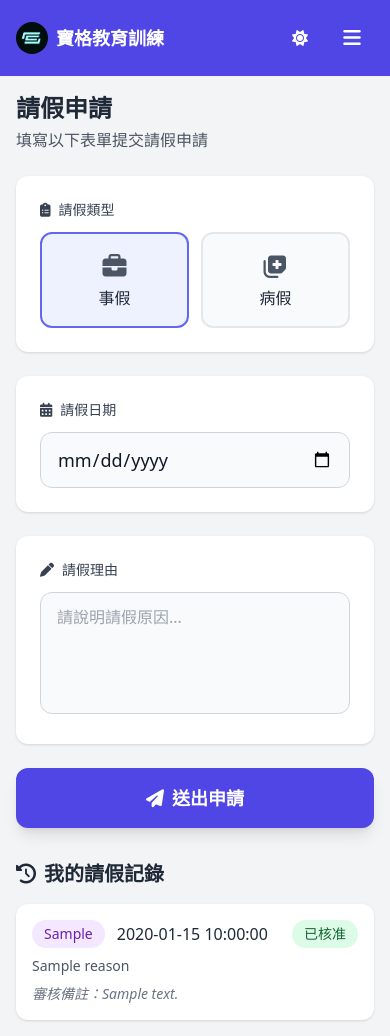
After one commit to Bryant88888888/ai-coach, a FastAPI app: template app/templates/leave_form.html in a window 390 px wide. The commit adds this page. Run offline with FastAPI, Linux system fonts and the light colour scheme; the template is opened without the code that fills it: most values are stand-ins (such as "Sample title", 1, 10 or a date in 2020); some libraries are stand-ins or nearby versions.

Commit message:
Add leave request management feature
- Create LeaveRequest model with type, date, reason, proof file
- Add leave application form (mobile-friendly with radio buttons)
- Add leave management page for admin review
- Support file upload for sick leave proof
- Add leave management menu item to sidebar
- Statistics display for pending/approved/rejected requests

🤖 Generated with [Claude Code](https://claude.com/claude-code)

Co-Authored-By: Claude Opus 4.5 <noreply@anthropic.com>

```diff
--- a/app/database.py
+++ b/app/database.py
@@ -34,7 +34,7 @@ def get_db():
 
 def init_db():
     """初始化資料庫（建立所有表）"""
-    from app.models import user, day, message, push_log  # noqa: F401
+    from app.models import user, day, message, push_log, leave_request  # noqa: F401
     # checkfirst=True: 如果表已存在就跳過，避免多 worker 競爭問題
     Base.metadata.create_all(bind=engine, checkfirst=True)
     # 執行資料庫遷移（加入缺少的欄位）
--- a/app/models/__init__.py
+++ b/app/models/__init__.py
@@ -2,5 +2,6 @@ from app.models.user import User
 from app.models.day import Day
 from app.models.message import Message
 from app.models.push_log import PushLog
+from app.models.leave_request import LeaveRequest
 
-__all__ = ["User", "Day", "Message", "PushLog"]
+__all__ = ["User", "Day", "Message", "PushLog", "LeaveRequest"]
--- a/app/templates/base.html
+++ b/app/templates/base.html
@@ -100,6 +100,9 @@
                 <a href="/dashboard/days" class="sidebar-link flex items-center px-4 py-3 rounded-lg text-gray-700 dark:text-gray-300 hover:bg-indigo-100 dark:hover:bg-gray-700 min-h-[44px] {% if active_page == 'days' %}active{% endif %}">
                     <i class="fas fa-calendar-alt mr-3 w-5 text-center"></i>課程管理
                 </a>
+                <a href="/dashboard/leave" class="sidebar-link flex items-center px-4 py-3 rounded-lg text-gray-700 dark:text-gray-300 hover:bg-indigo-100 dark:hover:bg-gray-700 min-h-[44px] {% if active_page == 'leave' %}active{% endif %}">
+                    <i class="fas fa-calendar-check mr-3 w-5 text-center"></i>請假管理
+                </a>
             </nav>
             <!-- 登出按鈕 -->
             <div class="absolute bottom-4 left-4 right-4">
@@ -142,6 +145,10 @@
                 <a href="/dashboard/days" class="sidebar-link flex items-center px-4 py-3 rounded-lg text-gray-700 dark:text-gray-300 hover:bg-indigo-100 dark:hover:bg-gray-700 transition min-h-[44px] {% if active_page == 'days' %}active{% endif %}">
                     <i class="fas fa-calendar-alt mr-3 w-5 text-center"></i>
                     <span class="sidebar-text">課程管理</span>
+                </a>
+                <a href="/dashboard/leave" class="sidebar-link flex items-center px-4 py-3 rounded-lg text-gray-700 dark:text-gray-300 hover:bg-indigo-100 dark:hover:bg-gray-700 transition min-h-[44px] {% if active_page == 'leave' %}active{% endif %}">
+                    <i class="fas fa-calendar-check mr-3 w-5 text-center"></i>
+                    <span class="sidebar-text">請假管理</span>
                 </a>
             </nav>
 
--- /dev/null
+++ b/app/templates/leave_form.html
@@ -0,0 +1,206 @@
+{% extends "base.html" %}
+
+{% block title %}請假申請 - 寶格教育訓練{% endblock %}
+
+{% block content %}
+<div class="max-w-lg mx-auto">
+    <div class="mb-6">
+        <h1 class="text-2xl lg:text-3xl font-bold text-gray-800 dark:text-white">請假申請</h1>
+        <p class="text-gray-600 dark:text-gray-400 mt-1">填寫以下表單提交請假申請</p>
+    </div>
+
+    {% if success %}
+    <div class="bg-green-50 dark:bg-green-900/30 border border-green-200 dark:border-green-800 text-green-700 dark:text-green-400 px-4 py-3 rounded-xl mb-6 flex items-center">
+        <i class="fas fa-check-circle mr-3 text-xl"></i>
+        <div>
+            <p class="font-medium">申請成功！</p>
+            <p class="text-sm">您的請假申請已送出，請等待審核。</p>
+        </div>
+    </div>
+    {% endif %}
+
+    {% if error %}
+    <div class="bg-red-50 dark:bg-red-900/30 border border-red-200 dark:border-red-800 text-red-700 dark:text-red-400 px-4 py-3 rounded-xl mb-6 flex items-center">
+        <i class="fas fa-exclamation-circle mr-3 text-xl"></i>
+        <span>{{ error }}</span>
+    </div>
+    {% endif %}
+
+    <form method="POST" action="/dashboard/leave/apply" enctype="multipart/form-data" class="space-y-6">
+        <!-- 請假類型 -->
+        <div class="bg-white dark:bg-gray-800 rounded-xl shadow p-6">
+            <label class="block text-sm font-medium text-gray-700 dark:text-gray-300 mb-3">
+                <i class="fas fa-clipboard-list mr-2"></i>請假類型
+            </label>
+            <div class="grid grid-cols-2 gap-3">
+                <label class="relative">
+                    <input type="radio" name="leave_type" value="事假" class="peer sr-only" checked>
+                    <div class="flex items-center justify-center p-4 bg-gray-50 dark:bg-gray-700 border-2 border-gray-200 dark:border-gray-600 rounded-xl cursor-pointer transition peer-checked:border-indigo-500 peer-checked:bg-indigo-50 dark:peer-checked:bg-indigo-900/30 min-h-[60px]">
+                        <div class="text-center">
+                            <i class="fas fa-briefcase text-2xl text-gray-600 dark:text-gray-400 peer-checked:text-indigo-600 mb-1"></i>
+                            <p class="font-medium text-gray-800 dark:text-white">事假</p>
+                        </div>
+                    </div>
+                </label>
+                <label class="relative">
+                    <input type="radio" name="leave_type" value="病假" class="peer sr-only">
+                    <div class="flex items-center justify-center p-4 bg-gray-50 dark:bg-gray-700 border-2 border-gray-200 dark:border-gray-600 rounded-xl cursor-pointer transition peer-checked:border-indigo-500 peer-checked:bg-indigo-50 dark:peer-checked:bg-indigo-900/30 min-h-[60px]">
+                        <div class="text-center">
+                            <i class="fas fa-notes-medical text-2xl text-gray-600 dark:text-gray-400 peer-checked:text-indigo-600 mb-1"></i>
+                            <p class="font-medium text-gray-800 dark:text-white">病假</p>
+                        </div>
+                    </div>
+                </label>
+            </div>
+        </div>
+
+        <!-- 請假日期 -->
+        <div class="bg-white dark:bg-gray-800 rounded-xl shadow p-6">
+            <label for="leave_date" class="block text-sm font-medium text-gray-700 dark:text-gray-300 mb-3">
+                <i class="fas fa-calendar-alt mr-2"></i>請假日期
+            </label>
+            <input
+                type="date"
+                id="leave_date"
+                name="leave_date"
+                required
+                class="w-full px-4 py-3 border border-gray-300 dark:border-gray-600 rounded-xl bg-gray-50 dark:bg-gray-700 text-gray-900 dark:text-white focus:ring-2 focus:ring-indigo-500 focus:border-transparent min-h-[48px] text-lg"
+            >
+        </div>
+
+        <!-- 事假理由 -->
+        <div id="reason-section" class="bg-white dark:bg-gray-800 rounded-xl shadow p-6">
+            <label for="reason" class="block text-sm font-medium text-gray-700 dark:text-gray-300 mb-3">
+                <i class="fas fa-pen mr-2"></i>請假理由
+            </label>
+            <textarea
+                id="reason"
+                name="reason"
+                rows="4"
+                placeholder="請說明請假原因..."
+                class="w-full px-4 py-3 border border-gray-300 dark:border-gray-600 rounded-xl bg-gray-50 dark:bg-gray-700 text-gray-900 dark:text-white focus:ring-2 focus:ring-indigo-500 focus:border-transparent resize-none text-base"
+            ></textarea>
+        </div>
+
+        <!-- 病假證明上傳 -->
+        <div id="proof-section" class="bg-white dark:bg-gray-800 rounded-xl shadow p-6 hidden">
+            <label class="block text-sm font-medium text-gray-700 dark:text-gray-300 mb-3">
+                <i class="fas fa-file-medical mr-2"></i>上傳證明文件
+            </label>
+            <div class="relative">
+                <input
+                    type="file"
+                    id="proof_file"
+                    name="proof_file"
+                    accept="image/*,.pdf"
+                    class="hidden"
+                >
+                <label for="proof_file" class="flex flex-col items-center justify-center w-full h-40 border-2 border-dashed border-gray-300 dark:border-gray-600 rounded-xl cursor-pointer bg-gray-50 dark:bg-gray-700 hover:bg-gray-100 dark:hover:bg-gray-600 transition">
+                    <div id="upload-placeholder" class="text-center">
+                        <i class="fas fa-cloud-upload-alt text-4xl text-gray-400 dark:text-gray-500 mb-3"></i>
+                        <p class="text-gray-600 dark:text-gray-400">點擊上傳圖片或 PDF</p>
+                        <p class="text-sm text-gray-500 dark:text-gray-500 mt-1">支援 JPG、PNG、PDF</p>
+                    </div>
+                    <div id="upload-preview" class="hidden text-center">
+                        <i class="fas fa-file-check text-4xl text-green-500 mb-3"></i>
+                        <p id="file-name" class="text-gray-800 dark:text-white font-medium"></p>
+                        <p class="text-sm text-green-600 dark:text-green-400 mt-1">檔案已選擇</p>
+                    </div>
+                </label>
+            </div>
+        </div>
+
+        <!-- 送出按鈕 -->
+        <button
+            type="submit"
+            class="w-full bg-indigo-600 hover:bg-indigo-700 dark:bg-indigo-500 dark:hover:bg-indigo-600 text-white font-semibold py-4 px-6 rounded-xl transition duration-200 flex items-center justify-center min-h-[56px] shadow-lg hover:shadow-xl text-lg"
+        >
+            <i class="fas fa-paper-plane mr-2"></i>
+            送出申請
+        </button>
+    </form>
+
+    <!-- 我的請假記錄 -->
+    {% if leave_requests %}
+    <div class="mt-8">
+        <h2 class="text-xl font-bold text-gray-800 dark:text-white mb-4">
+            <i class="fas fa-history mr-2"></i>我的請假記錄
+        </h2>
+        <div class="space-y-3">
+            {% for req in leave_requests %}
+            <div class="bg-white dark:bg-gray-800 rounded-xl shadow p-4">
+                <div class="flex items-center justify-between">
+                    <div class="flex items-center gap-3">
+                        <span class="inline-flex items-center px-3 py-1 rounded-full text-sm font-medium
+                            {% if req.leave_type == '事假' %}bg-blue-100 dark:bg-blue-900/50 text-blue-800 dark:text-blue-300
+                            {% else %}bg-purple-100 dark:bg-purple-900/50 text-purple-800 dark:text-purple-300{% endif %}">
+                            {{ req.leave_type }}
+                        </span>
+                        <span class="text-gray-800 dark:text-white font-medium">{{ req.leave_date }}</span>
+                    </div>
+                    <span class="inline-flex items-center px-3 py-1 rounded-full text-sm font-medium
+                        {% if req.status == 'pending' %}bg-yellow-100 dark:bg-yellow-900/50 text-yellow-800 dark:text-yellow-300
+                        {% elif req.status == 'approved' %}bg-green-100 dark:bg-green-900/50 text-green-800 dark:text-green-300
+                        {% else %}bg-red-100 dark:bg-red-900/50 text-red-800 dark:text-red-300{% endif %}">
+                        {% if req.status == 'pending' %}待審核
+                        {% elif req.status == 'approved' %}已核准
+                        {% else %}已拒絕{% endif %}
+                    </span>
+                </div>
+                {% if req.reason %}
+                <p class="text-gray-600 dark:text-gray-400 text-sm mt-2">{{ req.reason }}</p>
+                {% endif %}
+                {% if req.reviewer_note %}
+                <p class="text-gray-500 dark:text-gray-500 text-sm mt-2 italic">審核備註：{{ req.reviewer_note }}</p>
+                {% endif %}
+            </div>
+            {% endfor %}
+        </div>
+    </div>
+    {% endif %}
+</div>
+{% endblock %}
+
+{% block scripts %}
+<script>
+    const leaveTypeRadios = document.querySelectorAll('input[name="leave_type"]');
+    const reasonSection = document.getElementById('reason-section');
+    const proofSection = document.getElementById('proof-section');
+    const proofFileInput = document.getElementById('proof_file');
+    const uploadPlaceholder = document.getElementById('upload-placeholder');
+    const uploadPreview = document.getElementById('upload-preview');
+    const fileNameDisplay = document.getElementById('file-name');
+
+    // 根據請假類型切換顯示
+    function toggleSections() {
+        const selectedType = document.querySelector('input[name="leave_type"]:checked').value;
+        if (selectedType === '事假') {
+            reasonSection.classList.remove('hidden');
+            proofSection.classList.add('hidden');
+        } else {
+            reasonSection.classList.add('hidden');
+            proofSection.classList.remove('hidden');
+        }
+    }
+
+    leaveTypeRadios.forEach(radio => {
+        radio.addEventListener('change', toggleSections);
+    });
+
+    // 檔案選擇預覽
+    proofFileInput.addEventListener('change', function() {
+        if (this.files && this.files[0]) {
+            uploadPlaceholder.classList.add('hidden');
+            uploadPreview.classList.remove('hidden');
+            fileNameDisplay.textContent = this.files[0].name;
+        } else {
+            uploadPlaceholder.classList.remove('hidden');
+            uploadPreview.classList.add('hidden');
+        }
+    });
+
+    // 設定日期最小值為今天
+    const today = new Date().toISOString().split('T')[0];
+    document.getElementById('leave_date').setAttribute('min', today);
+</script>
+{% endblock %}
```
Also changed, not shown: app/models/leave_request.py (added, +51 -0 lines), app/routers/frontend.py (+143 -1 lines), app/templates/leave_manage.html (added, +176 -0 lines), 1 other file.
